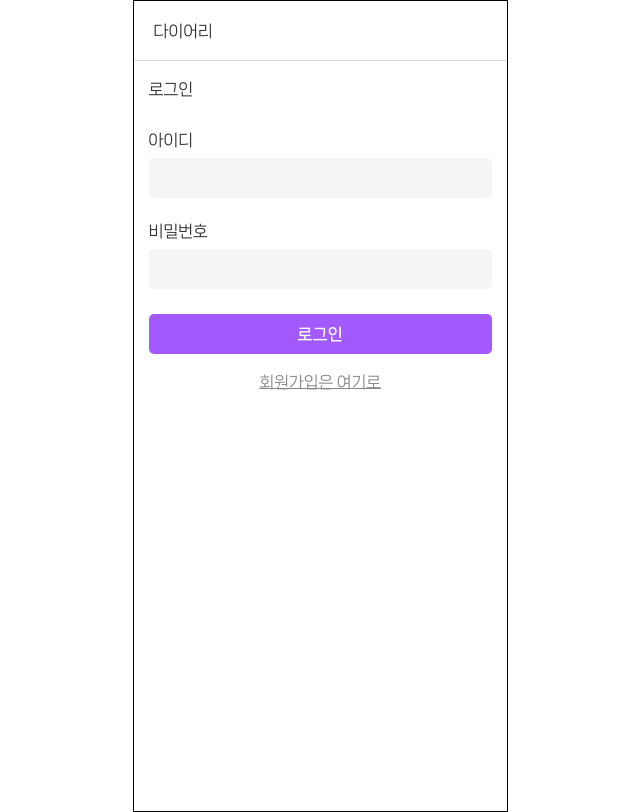
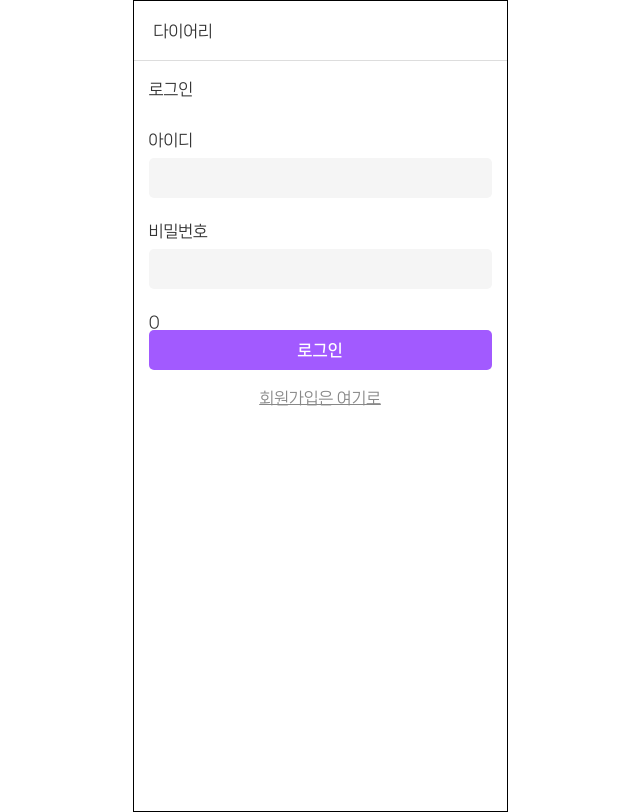
Before and after one commit to lzyjin/vue-diary, a Vue app: page / in a window 1280 px wide. Shown: the whole page, without its empty margins (320-960 px from the left). Built offline with nearby package versions, Linux system fonts and the light colour scheme; some icons are missing.

Commit message:
vuex 에러 고침 (상현 도움)

```diff
--- a/src/main.js
+++ b/src/main.js
@@ -2,8 +2,7 @@ import Vue from 'vue'
 import App from './App.vue'
 import VueRouter from "vue-router";
 import { router } from "@/routes";
-import { store } from "@/store";
-
+import {store} from './store'
 Vue.config.productionTip = false;
 
 Vue.use(VueRouter);
--- a/src/views/user/signIn/index.vue
+++ b/src/views/user/signIn/index.vue
@@ -15,7 +15,7 @@
           <p class="alert"></p>
         </div>
         <div class="item">
-<!--          {{ count }}-->
+          {{ count }}
           <button type="button" @click="increment">로그인</button>
           <router-link to="/signup" class="link" @click="decrement">회원가입은 여기로</router-link>
         </div>
```
